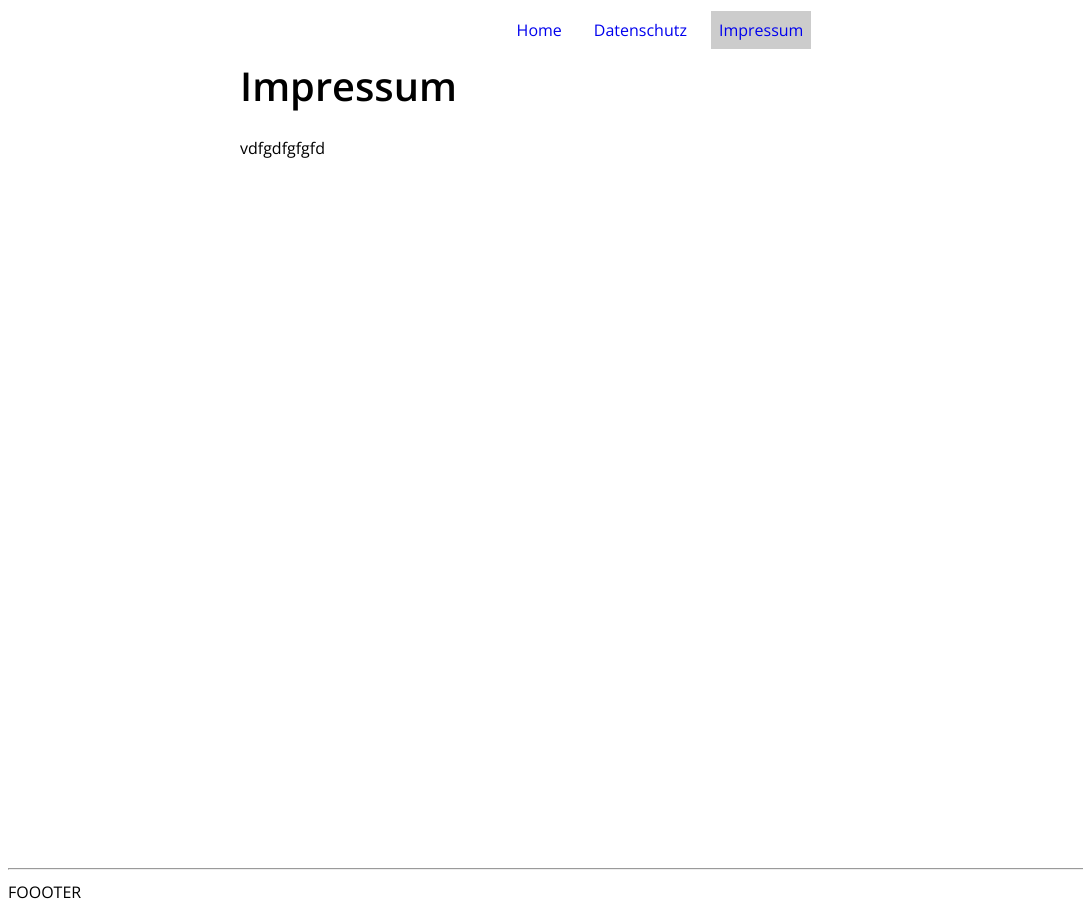
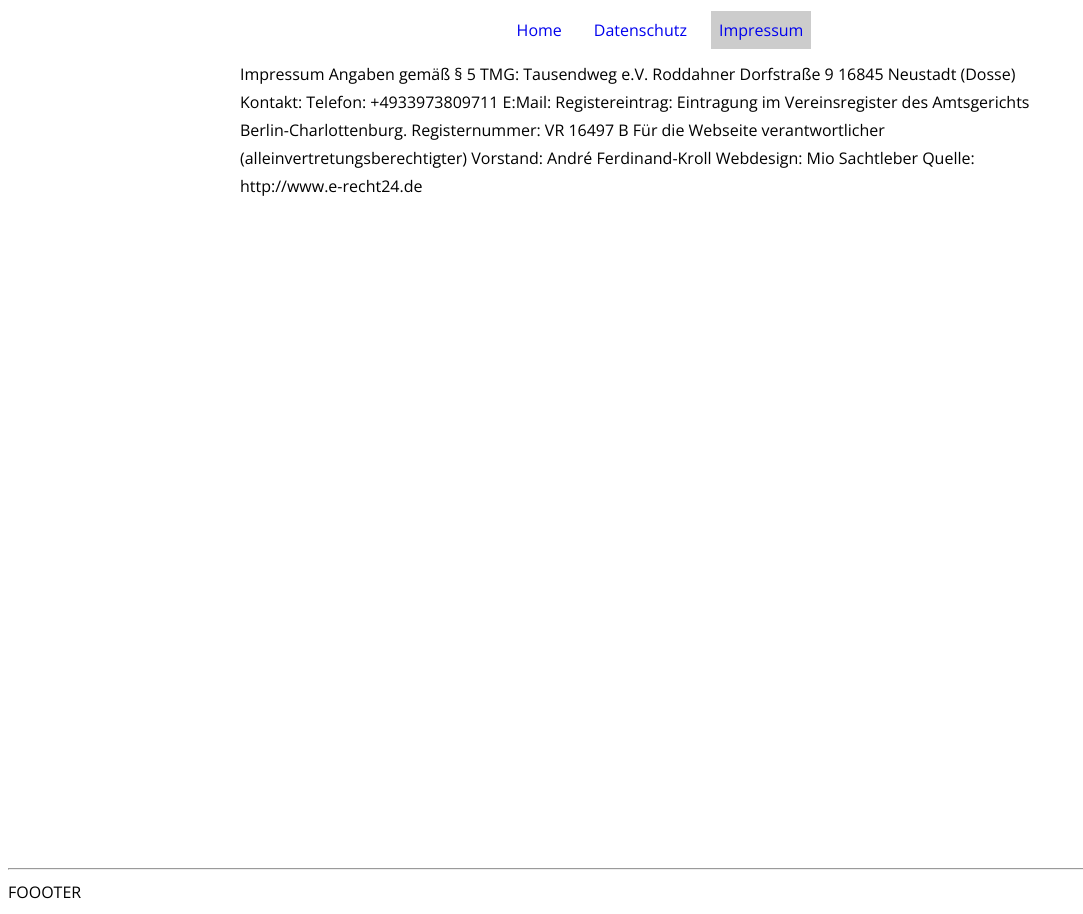
Before and after one commit to Amerlander/test-webseite, a SvelteKit app: page /impressum in a window 1280 px wide. Shown: the whole page, without its empty margins (0-1083 px from the left). Built offline with nearby package versions, Linux system fonts and the light colour scheme.

Commit message:
add content

```diff
--- a/src/routes/impressum/+page.svelte
+++ b/src/routes/impressum/+page.svelte
@@ -1,4 +1,16 @@
-
-<h1>Impressum</h1>
-
-<p>vdfgdfgfgfd</p>
+Impressum
+Angaben gemäß § 5 TMG:
+Tausendweg e.V.
+Roddahner Dorfstraße 9
+16845 Neustadt (Dosse)
+Kontakt:
+Telefon: +4933973809711
+E:Mail:
+Registereintrag:
+Eintragung im Vereinsregister des Amtsgerichts Berlin-Charlottenburg.
+Registernummer: VR 16497 B
+Für die Webseite verantwortlicher (alleinvertretungsberechtigter) Vorstand:
+André Ferdinand-Kroll
+Webdesign:
+Mio Sachtleber
+Quelle: http://www.e-recht24.de
```
